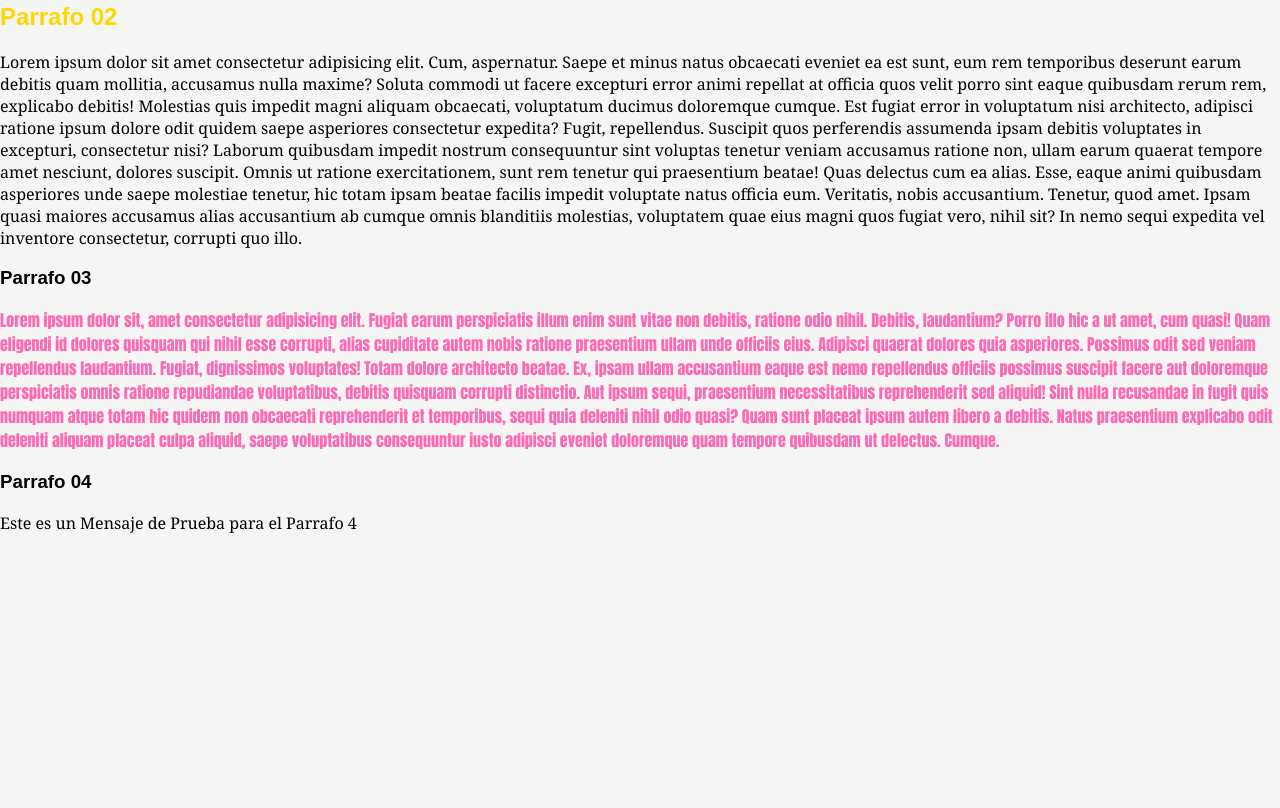
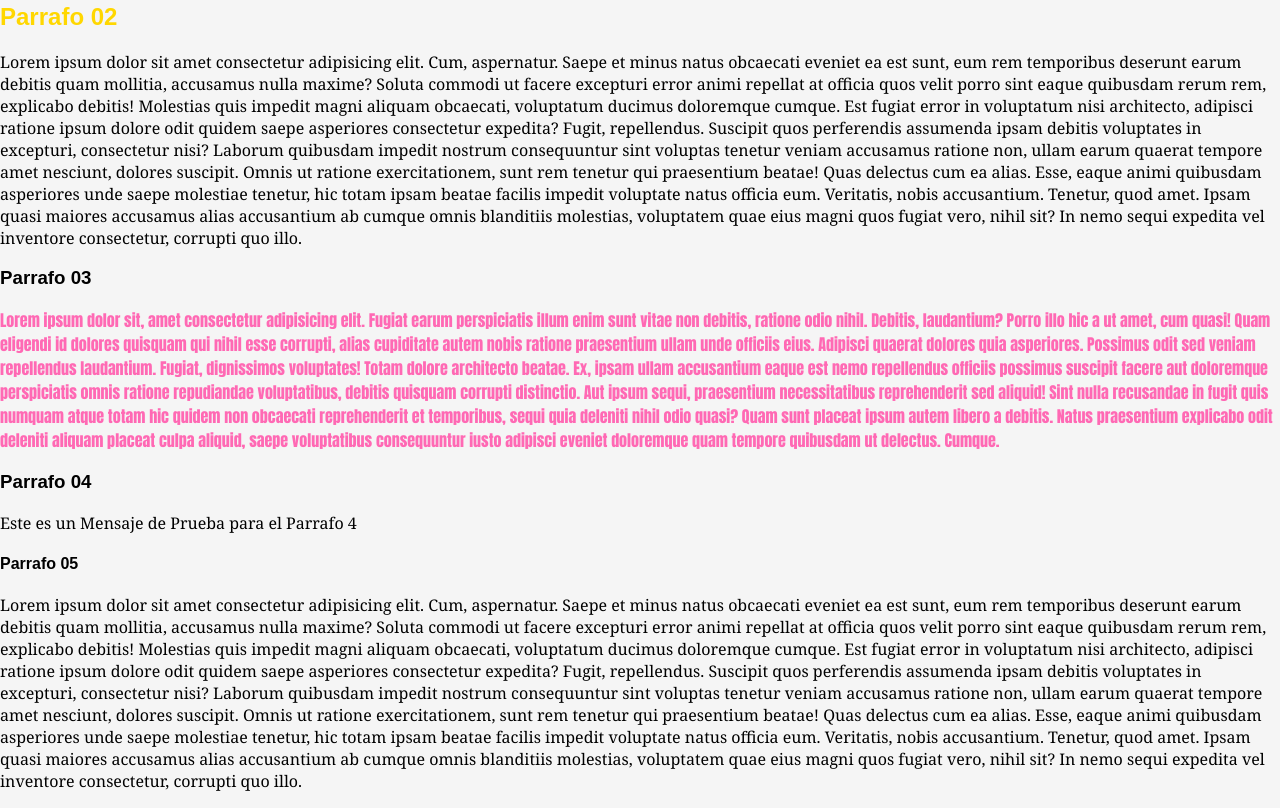
Before and after one commit to CodeMaster-25-hub-mesia/Pagina_Prueba, a plain HTML site: page index.html in a window 1280 px wide. Shown: the part 427-1235 px from the top of the page. Before the commit the page ends 977 px from the top, so only its background shows below. Drawn offline with Linux system fonts and the light colour scheme.

Commit message:
Update index.html

```diff
--- a/index.html
+++ b/index.html
@@ -38,5 +38,12 @@
     </p>
     <h3>Parrafo 04</h3>
     <p>Este es un Mensaje de Prueba para el Parrafo 4</p>
+    <h4>Parrafo 05</h4>
+    <p>Lorem ipsum dolor sit amet consectetur adipisicing elit. Cum, aspernatur. Saepe et minus natus obcaecati eveniet ea est sunt, eum rem temporibus deserunt earum debitis quam mollitia, accusamus nulla maxime?
+    Soluta commodi ut facere excepturi error animi repellat at officia quos velit porro sint eaque quibusdam rerum rem, explicabo debitis! Molestias quis impedit magni aliquam obcaecati, voluptatum ducimus doloremque cumque.
+    Est fugiat error in voluptatum nisi architecto, adipisci ratione ipsum dolore odit quidem saepe asperiores consectetur expedita? Fugit, repellendus. Suscipit quos perferendis assumenda ipsam debitis voluptates in excepturi, consectetur nisi?
+    Laborum quibusdam impedit nostrum consequuntur sint voluptas tenetur veniam accusamus ratione non, ullam earum quaerat tempore amet nesciunt, dolores suscipit. Omnis ut ratione exercitationem, sunt rem tenetur qui praesentium beatae!
+    Quas delectus cum ea alias. Esse, eaque animi quibusdam asperiores unde saepe molestiae tenetur, hic totam ipsam beatae facilis impedit voluptate natus officia eum. Veritatis, nobis accusantium. Tenetur, quod amet.
+    Ipsam quasi maiores accusamus alias accusantium ab cumque omnis blanditiis molestias, voluptatem quae eius magni quos fugiat vero, nihil sit? In nemo sequi expedita vel inventore consectetur, corrupti quo illo.</p>
 </body>
 </html>
```
